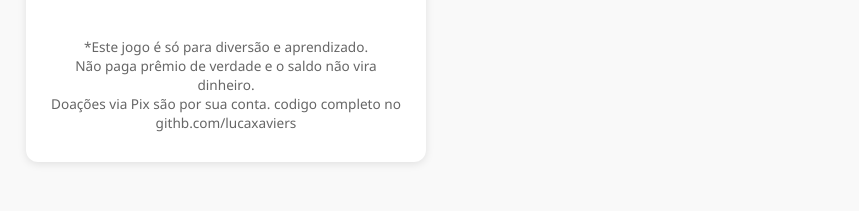
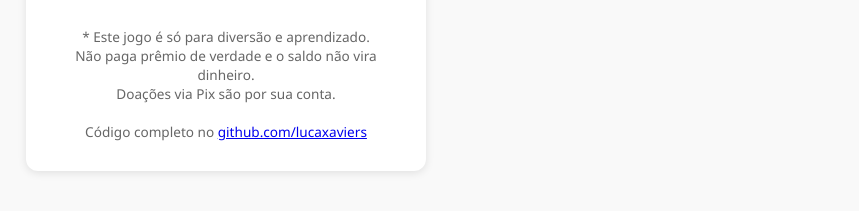
Before and after one commit to lucaxaviers/cassino-2.0, a plain HTML site: page index.html in a window 1280 px wide. Shown: the part 523-734 px from the top of the page, without its empty margins (414-1273 px from the left). Drawn offline with Linux system fonts and the light colour scheme.

Commit message:
Update index.html

```diff
--- a/index.html
+++ b/index.html
@@ -24,11 +24,10 @@
   <div id="result"></div>
 
   <div class="notice">
-    *Este jogo é só para diversão e aprendizado.<br>
+    * Este jogo é só para diversão e aprendizado.<br>
     Não paga prêmio de verdade e o saldo não vira dinheiro.<br>
-    Doações via Pix são por sua conta.
-
-    codigo completo no githb.com/lucaxaviers
+    Doações via Pix são por sua conta.<br><br>
+    Código completo no <a href="https://github.com/lucaxaviers" target="_blank" rel="noopener noreferrer">github.com/lucaxaviers</a>
   </div>
 </div>
 
```
